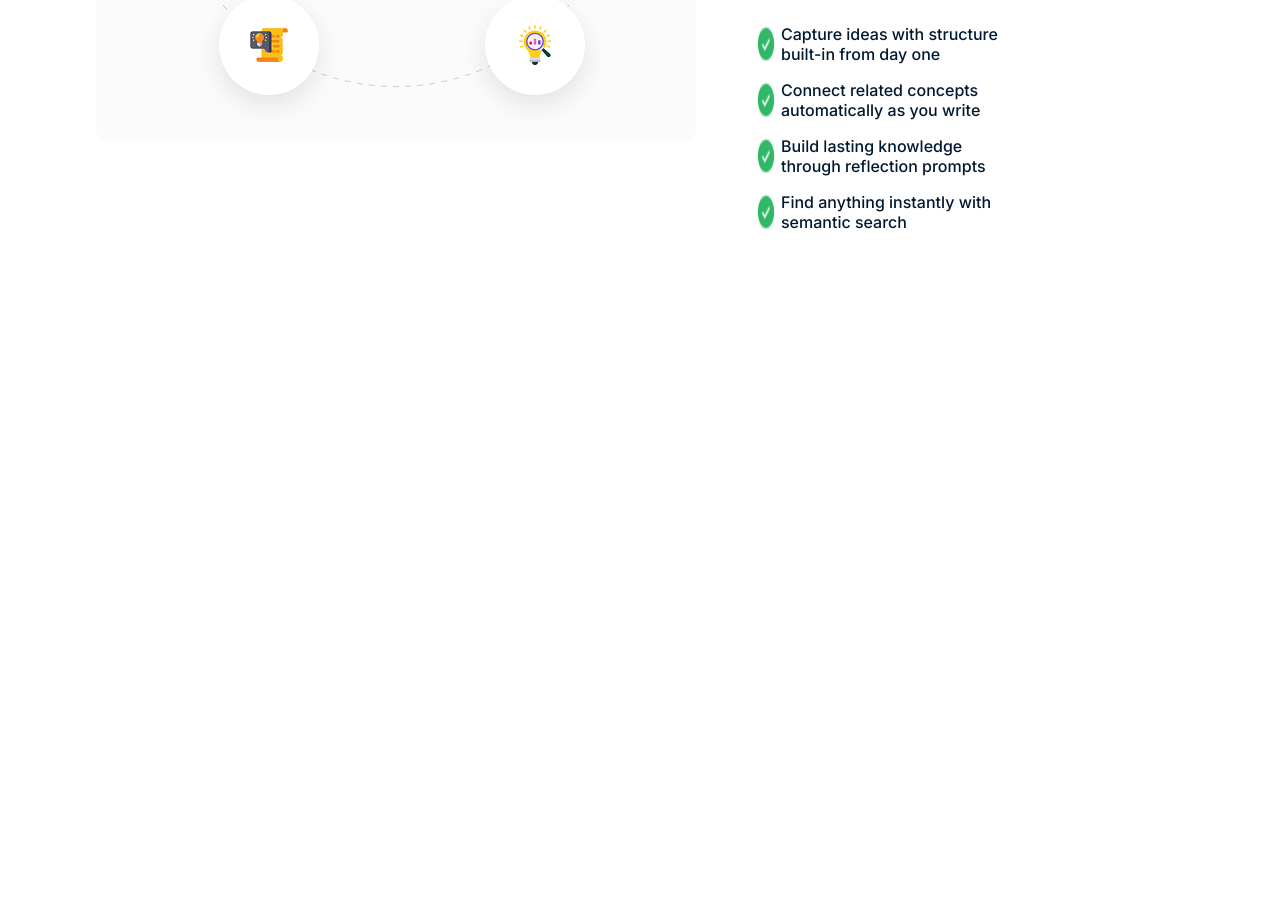
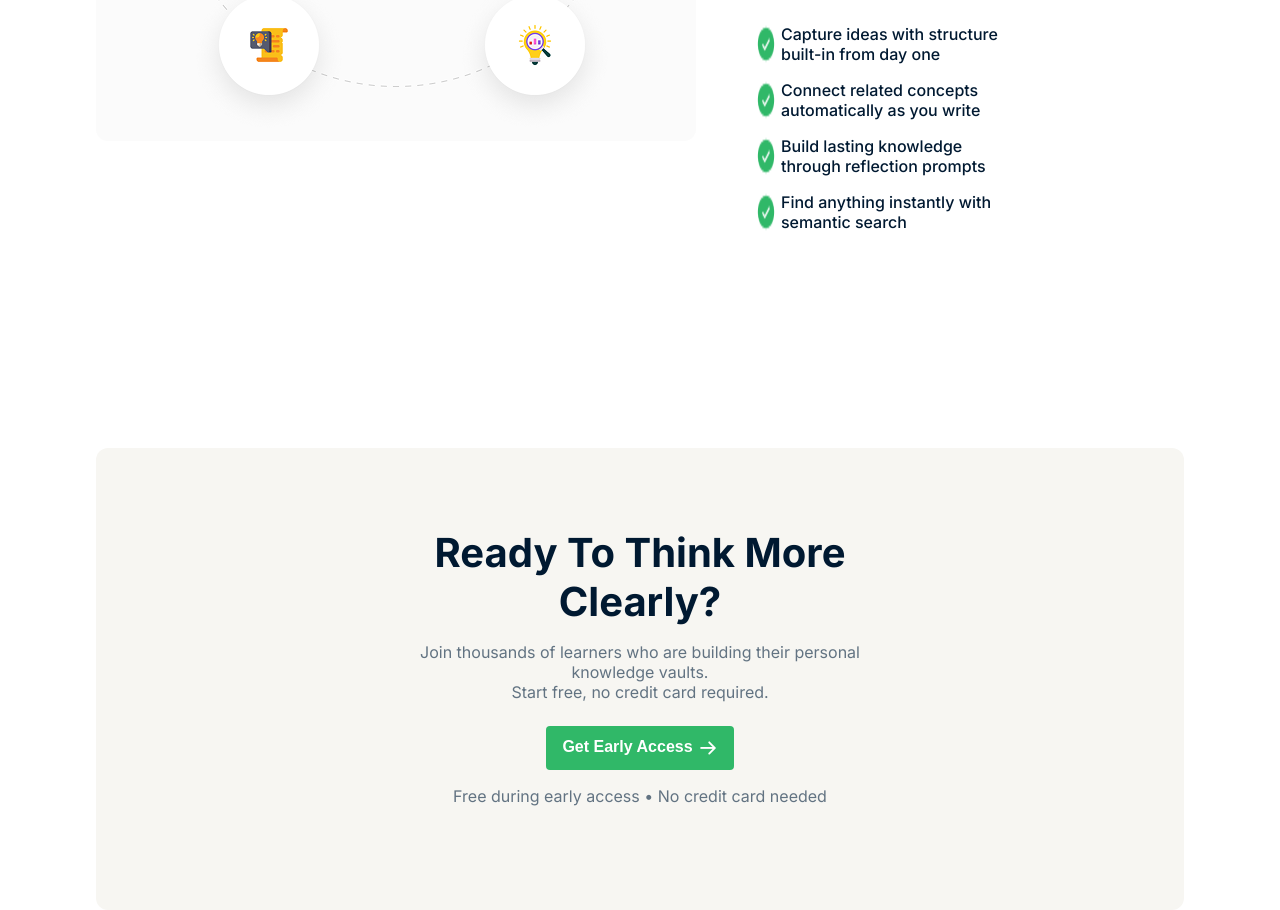
Before and after one commit to Badsha-Nishan/Assignment-1, a plain HTML site: page index.html in a window 1280 px wide. Shown: the part 1953-2863 px from the top of the page. Before the commit the page ends 2201 px from the top, so only its background shows below. Drawn offline with Linux system fonts and the light colour scheme.

Commit message:
implement the think section

```diff
--- a/index.html
+++ b/index.html
@@ -52,6 +52,7 @@
         </button>
       </section>
     </header>
+    <!-- Main Section -->
     <main>
       <section class="notes-section assign">
         <div class="head">
@@ -126,6 +127,19 @@
           </ul>
         </div>
       </section>
+      <section class="think-section assign">
+        <h2>Ready To Think More Clearly?</h2>
+        <p>
+          Join thousands of learners who are building their personal knowledge
+          vaults. <br />
+          Start free, no credit card required.
+        </p>
+        <button class="primary-btn">
+          Get Early Access
+          <img src="./assets/ArrowRight.png" alt="A right Arrow icon" />
+        </button>
+        <p>Free during early access &bull; No credit card needed</p>
+      </section>
     </main>
   </body>
 </html>
--- a/style.css
+++ b/style.css
@@ -27,6 +27,11 @@
   transition: 0.15s;
 }
 .primary-btn:hover {
+  background-color: #038566;
+  transform: scale(0.97);
+}
+.primary-btn:active {
+  color: red;
   background-color: #038566;
   transform: scale(0.97);
 }
@@ -202,3 +207,33 @@ nav {
   color: #001931;
   margin-bottom: 16px;
 }
+
+/* Think Section */
+
+.think-section {
+  margin-top: 200px;
+  text-align: center;
+  background-color: #f7f6f2;
+  border-radius: 12px;
+  padding: 80px 300px;
+}
+.think-section h2 {
+  font-size: 40px;
+  font-weight: bold;
+  color: #001931;
+  margin-bottom: 16px;
+}
+.think-section p {
+  font-size: 16px;
+  color: #627382;
+  margin-bottom: 24px;
+}
+.think-section > .primary-btn {
+  display: inline-flex;
+  gap: 5px;
+  margin-bottom: 16px;
+}
+.think-section > .primary-btn:hover {
+  gap: 15px;
+  transform: scale(1);
+}
```
